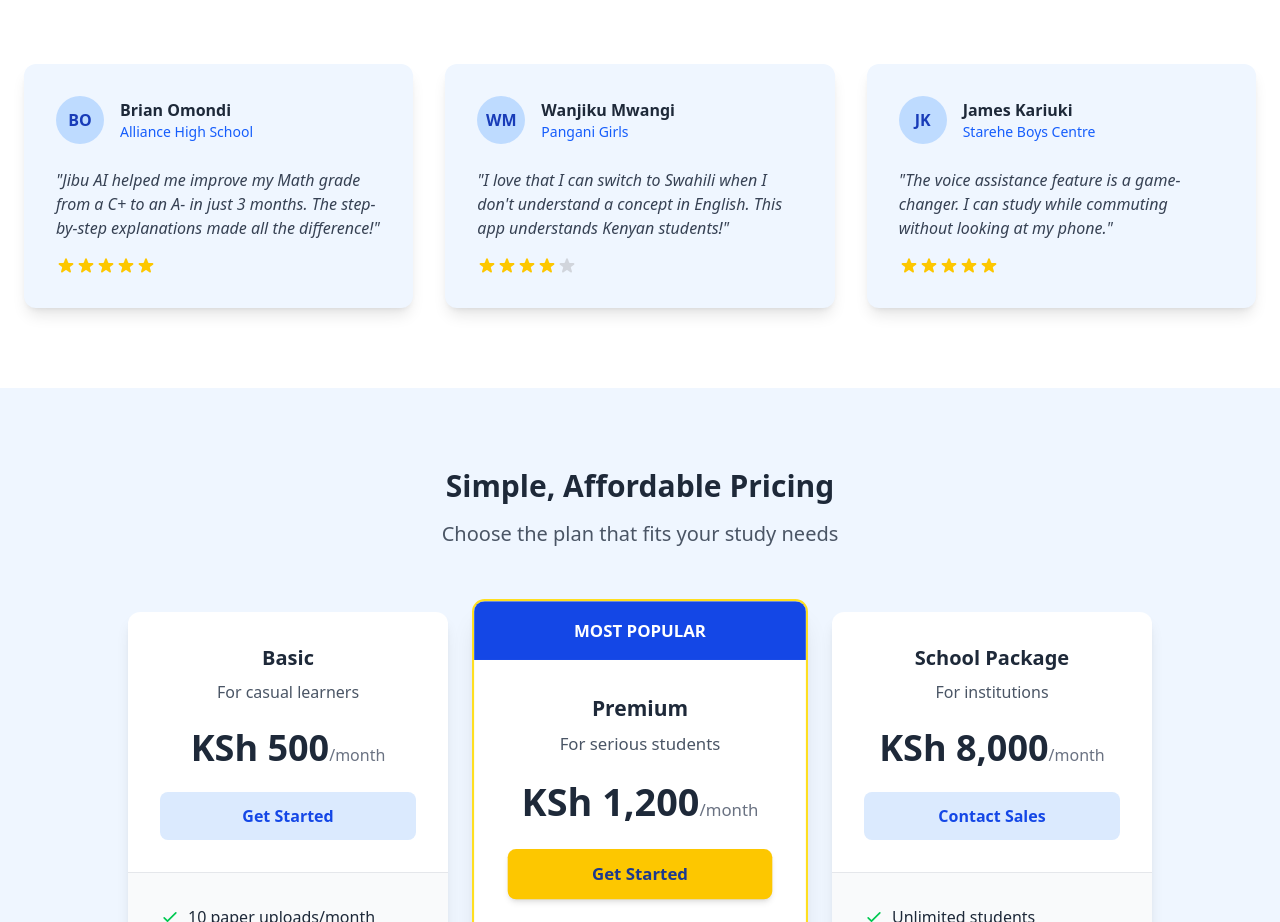
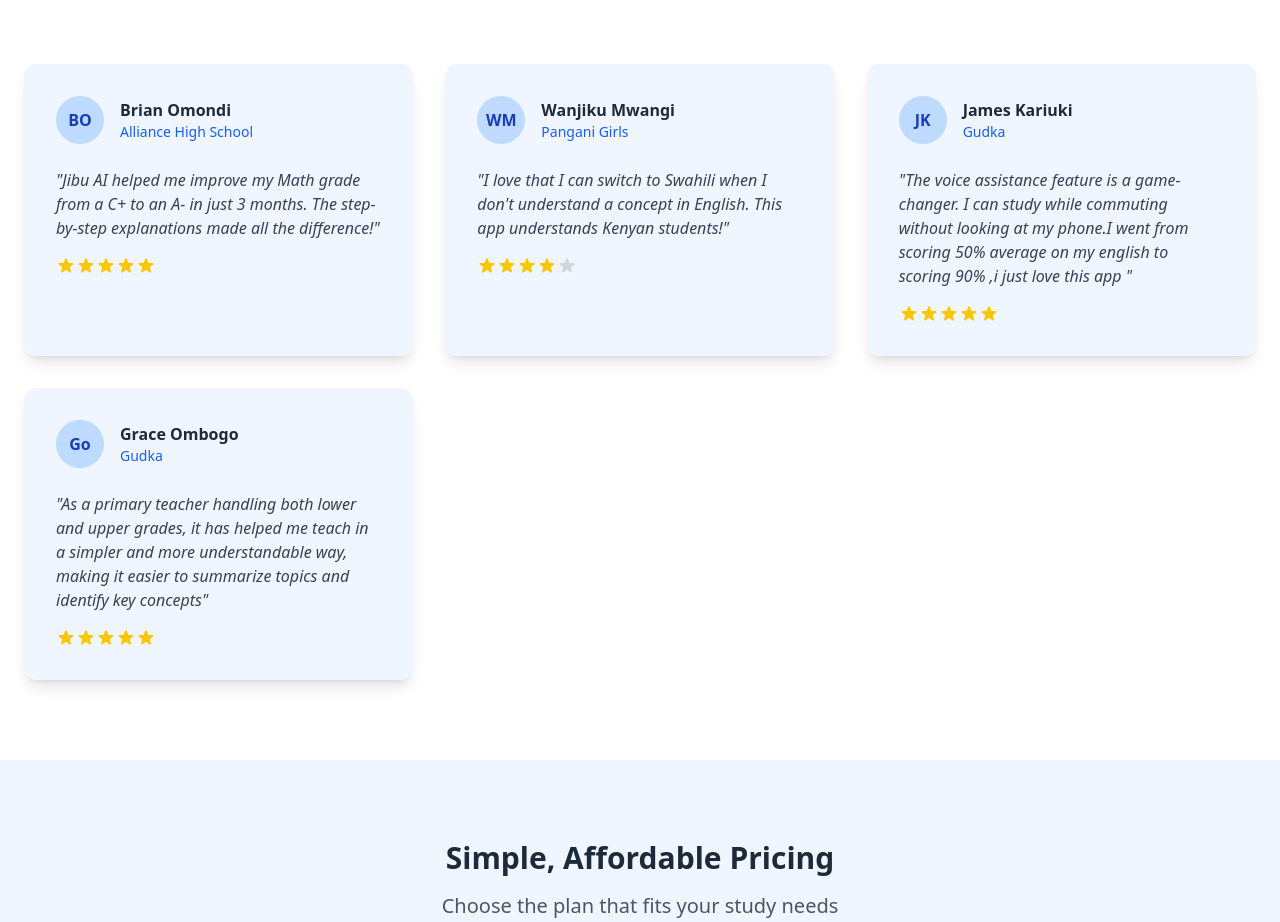
Before and after one commit to TechWithMonda/jibu-ai, a Vue app: page / in a window 1280 px wide. Shown: the part 2760-3682 px from the top of the page. Built offline with nearby package versions, Linux system fonts and the light colour scheme.

Commit message:
update 1x

```diff
--- a/src/views/Home.vue
+++ b/src/views/Home.vue
@@ -586,8 +586,15 @@
   {
     name: "James Kariuki",
     initials: "JK",
-    school: "Starehe Boys Centre",
-    quote: "The voice assistance feature is a game-changer. I can study while commuting without looking at my phone.",
+    school: "Gudka",
+    quote: "The voice assistance feature is a game-changer. I can study while commuting without looking at my phone.I went from  scoring 50% average on my english to scoring 90% ,i just love this app  ",
+    rating: 5
+  },
+   {
+    name: "Grace Ombogo",
+    initials: "Go",
+    school: "Gudka",
+    quote: "As a primary teacher handling both lower and upper grades, it has helped me teach in a simpler and more understandable way, making it easier to summarize topics and identify key concepts",
     rating: 5
   }
 ];
```
